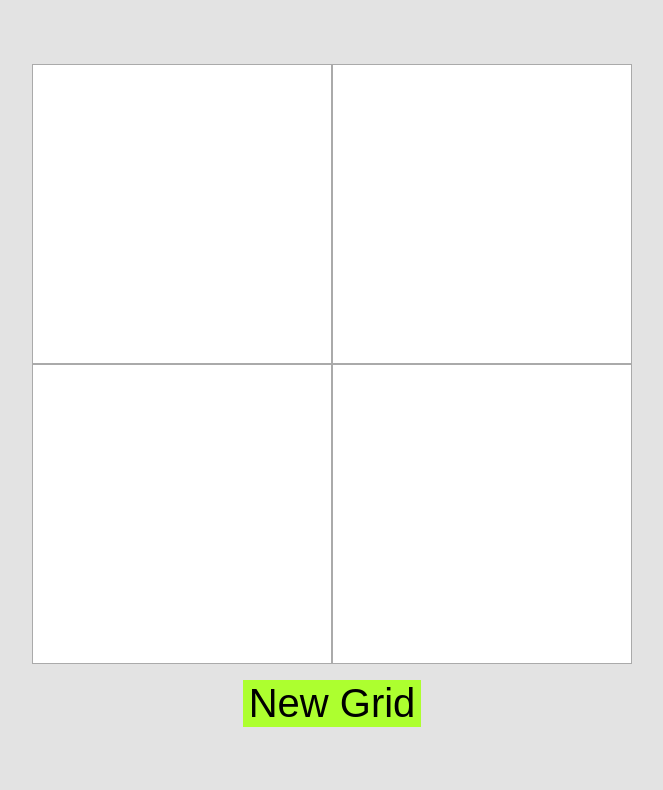
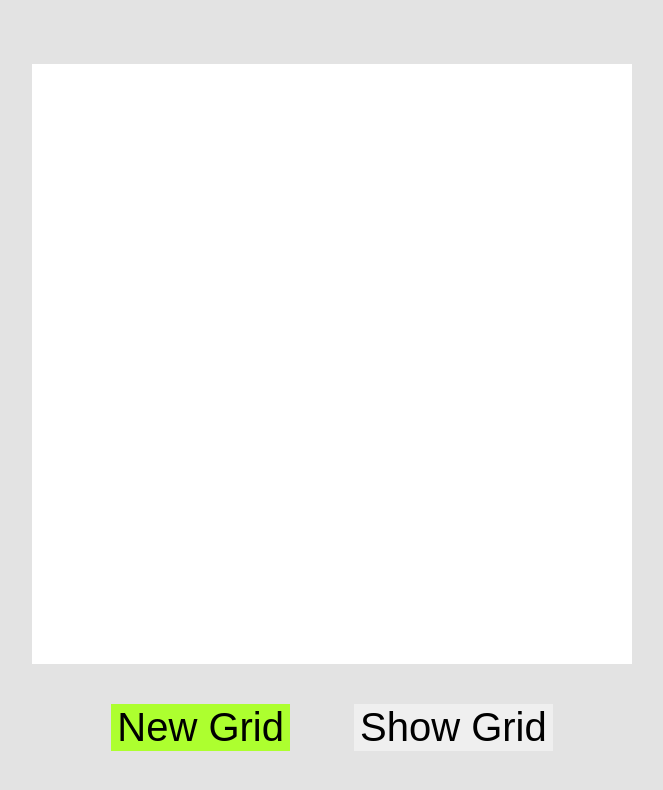
Before and after one commit to Central3/Etch-a-Sketch, a plain HTML site: page index.html in a window 1280 px wide. Shown: the whole page, without its empty margins (308-971 px from the left). Drawn offline with Linux system fonts and the light colour scheme.

Commit message:
Add toggle grid feature

```diff
--- a/index.html
+++ b/index.html
@@ -8,7 +8,10 @@
     </head>
     <body>
         <div class="container"></div>
-        <button class="new">New Grid</button>
+        <div class="buttons">
+            <button class="new">New Grid</button>
+            <button class="toggle-grid-btn">Show Grid</button>
+        </div>
         <script src="script.js"></script>
     </body>
 </html>
--- a/script.js
+++ b/script.js
@@ -1,7 +1,8 @@
 const container = document.querySelector(".container");
 const newGridBtn = document.querySelector(".new");
+const toggleGridBtn = document.querySelector(".toggle-grid-btn");
 
-function createGrid(rowsCols = 2) {
+function createGrid(rowsCols = 16) {
     for (let row = 0; row < rowsCols; row++) {
         const newCol = document.createElement("div");
         newCol.classList.add("col");
@@ -38,3 +39,14 @@ newGridBtn.addEventListener("click", () => {
         createGrid(rowsCols);
     }
 });
+
+toggleGridBtn.addEventListener("click", () => {
+    toggleGridBtn.textContent =
+        toggleGridBtn.textContent === "Show Grid" ? "Hide Grid" : "Show Grid";
+
+    Array.from(container.children).forEach((col) => {
+        Array.from(col.children).forEach((cell) => {
+            cell.classList.toggle("cell__border");
+        });
+    });
+});
--- a/styles.css
+++ b/styles.css
@@ -40,23 +40,37 @@ svg {
 }
 
 .cell {
+    flex: auto;
+}
+
+.cell__border {
     border: 1px solid #aaa;
-    flex: auto;
 }
 
 .cell-hover {
     background-color: black;
 }
 
+.buttons {
+    display: flex;
+    justify-content: center;
+}
+
+button {
+    border: none;
+    font-size: 2.5rem;
+    cursor: pointer;
+    margin: 24px 32px;
+}
+
 .new {
     background-color: greenyellow;
-    border: none;
-    margin: 0 auto 16px;
-    display: block;
-    font-size: 2.5rem;
-    cursor: pointer;
 }
 
 .new:hover {
     box-shadow: 2px 2px 5px green;
 }
+
+.toggle-grid-btn:hover {
+    box-shadow: 2px 2px 5px;
+}
```
